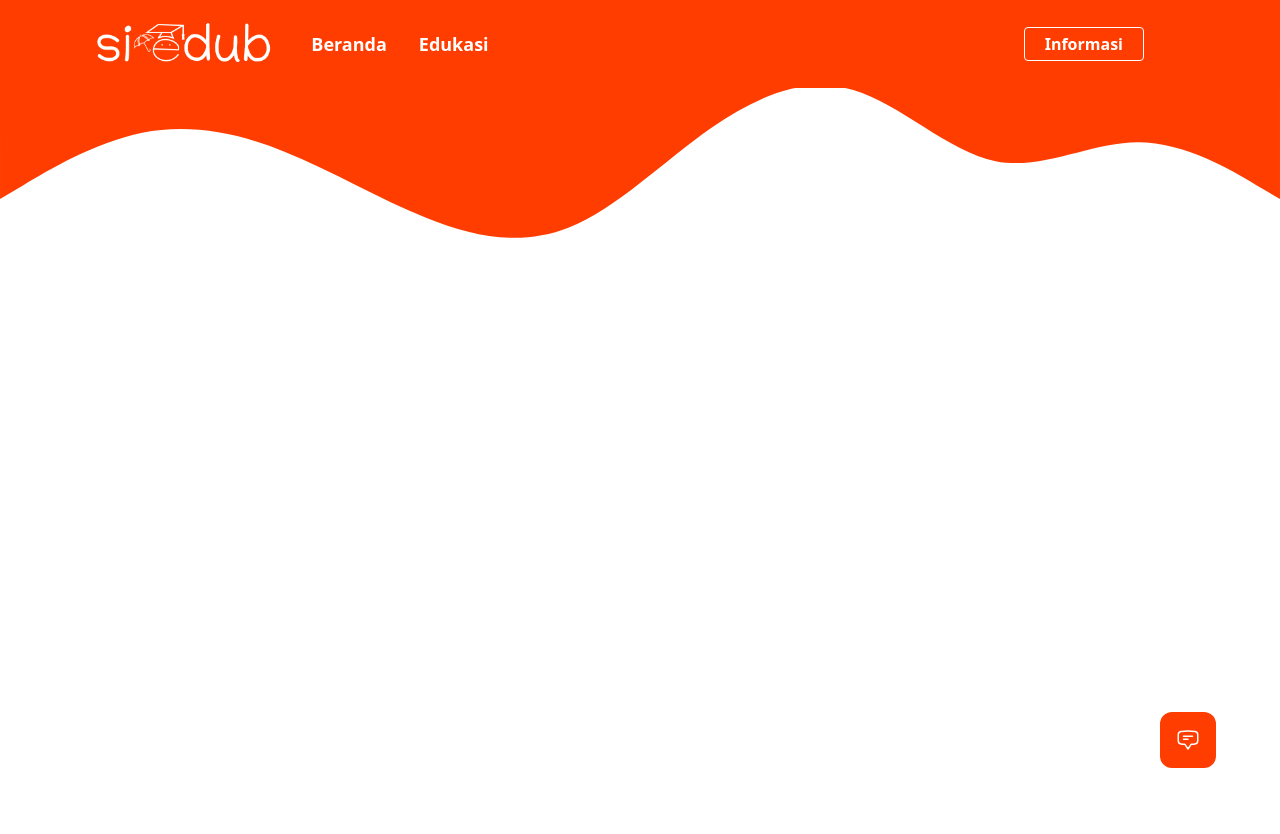
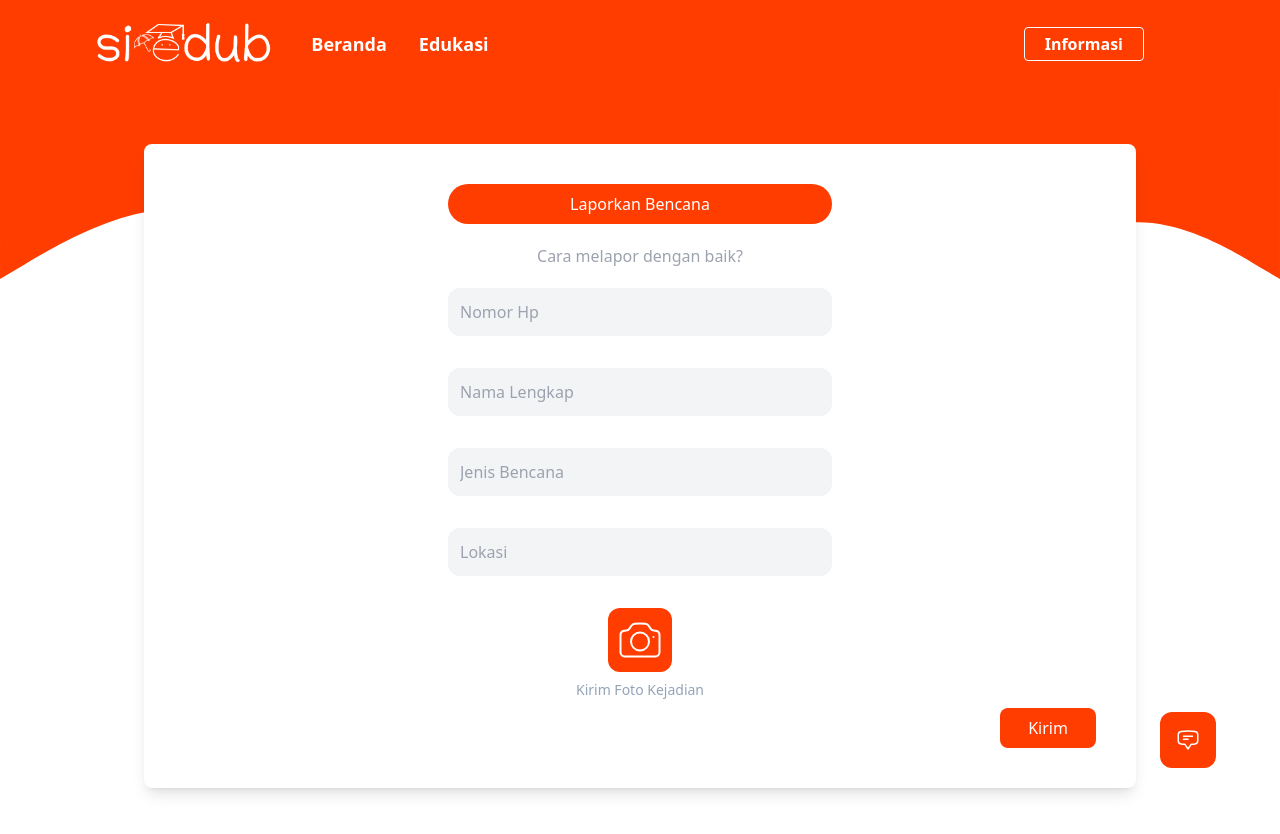
Before and after one commit to CeonlineId/SIEDUB, a React (Vite) app: page /lapor in a window 1280 px wide. Shown: the top 834 px of the page. Before the commit the page ends 800 px from the top, so only its background shows below. Built offline with nearby package versions, Linux system fonts and the light colour scheme.

Commit message:
Slicing [report form v.2]

```diff
--- a/src/components/ReportForm.jsx
+++ b/src/components/ReportForm.jsx
@@ -48,9 +48,41 @@ const Navbar = () => {
                     </div>
                 </div>
             </nav>
-            <svg xmlns="http://www.w3.org/2000/svg" viewBox="0 0 1440 320">
+            <svg xmlns="http://www.w3.org/2000/svg" viewBox="0 0 1440 320" className="pt-20 absolute top-0 left-0 z-0">
                 <path fill="#FF3D00" fillOpacity="1" d="M0,224L26.7,208C53.3,192,107,160,160,149.3C213.3,139,267,149,320,170.7C373.3,192,427,224,480,245.3C533.3,267,587,277,640,256C693.3,235,747,181,800,144C853.3,107,907,85,960,101.3C1013.3,117,1067,171,1120,181.3C1173.3,192,1227,160,1280,160C1333.3,160,1387,192,1413,208L1440,224L1440,0L1413.3,0C1386.7,0,1333,0,1280,0C1226.7,0,1173,0,1120,0C1066.7,0,1013,0,960,0C906.7,0,853,0,800,0C746.7,0,693,0,640,0C586.7,0,533,0,480,0C426.7,0,373,0,320,0C266.7,0,213,0,160,0C106.7,0,53,0,27,0L0,0Z"></path>
             </svg>
+            <div className="mx-auto p-4 flex justify-center items-center min-h-screen relative">
+    <form className="w-full max-w-full grid grid-cols-1 gap-y-2 bg-white p-10 m-32 text-center rounded-lg shadow-lg">
+        <button className="bg-[#FF3D00] text-white p-2 mb-3 rounded-full w-96 block mx-auto" disabled>Laporkan Bencana</button>
+        <a href="#" className="text-gray-400 pb-3">Cara melapor dengan baik?</a>
+        <input type="number" id="noHp" name="noHp" className="mx-auto bg bg-gray-100 p-3 mb-6 rounded-xl w-96" placeholder="Nomor Hp"/>
+        <input type="text" id="nama" name="nama" className="mx-auto bg bg-gray-100 p-3 mb-6 rounded-xl w-96" placeholder="Nama Lengkap"/>
+        <input type="text" id="jenisBencana" name="jenisBencana" className="mx-auto bg bg-gray-100 p-3 mb-6 rounded-xl w-96" placeholder="Jenis Bencana"/>
+        <input type="text" id="lokasi" name="lokasi" className="mx-auto bg bg-gray-100 p-3 mb-6 rounded-xl w-96" placeholder="Lokasi"/>
+
+        <button className="bg-[#FF3D00] text-white p-2 rounded-xl w-19 h-19 block mx-auto relative">
+            <input
+                accept="image/*"
+                capture="environment"
+                type="file"
+                className="absolute inset-0 opacity-0"
+                onChange={(e) => {
+                    const file = e.target.files[0];
+                    // Lakukan sesuatu dengan file yang dipilih
+                    console.log("File yang dipilih:", file);
+                }}
+            />
+            <svg xmlns="http://www.w3.org/2000/svg" fill="none" viewBox="0 0 24 24" stroke-width="1" stroke="currentColor" className="w-12 h-12">
+                <path stroke-linecap="round" stroke-linejoin="round" d="M6.827 6.175A2.31 2.31 0 0 1 5.186 7.23c-.38.054-.757.112-1.134.175C2.999 7.58 2.25 8.507 2.25 9.574V18a2.25 2.25 0 0 0 2.25 2.25h15A2.25 2.25 0 0 0 21.75 18V9.574c0-1.067-.75-1.994-1.802-2.169a47.865 47.865 0 0 0-1.134-.175 2.31 2.31 0 0 1-1.64-1.055l-.822-1.316a2.192 2.192 0 0 0-1.736-1.039 48.774 48.774 0 0 0-5.232 0 2.192 2.192 0 0 0-1.736 1.039l-.821 1.316Z" />
+                <path stroke-linecap="round" stroke-linejoin="round" d="M16.5 12.75a4.5 4.5 0 1 1-9 0 4.5 4.5 0 0 1 9 0ZM18.75 10.5h.008v.008h-.008V10.5Z" />
+            </svg>
+        </button>
+
+<p className="text-sm text-slate-400">Kirim Foto Kejadian</p>
+<button className="w-24 h-10 justify-self-end bg-[#FF3D00] rounded-lg text-white">Kirim</button>
+    </form>
+</div>
+
         </>
     );
 };
```
